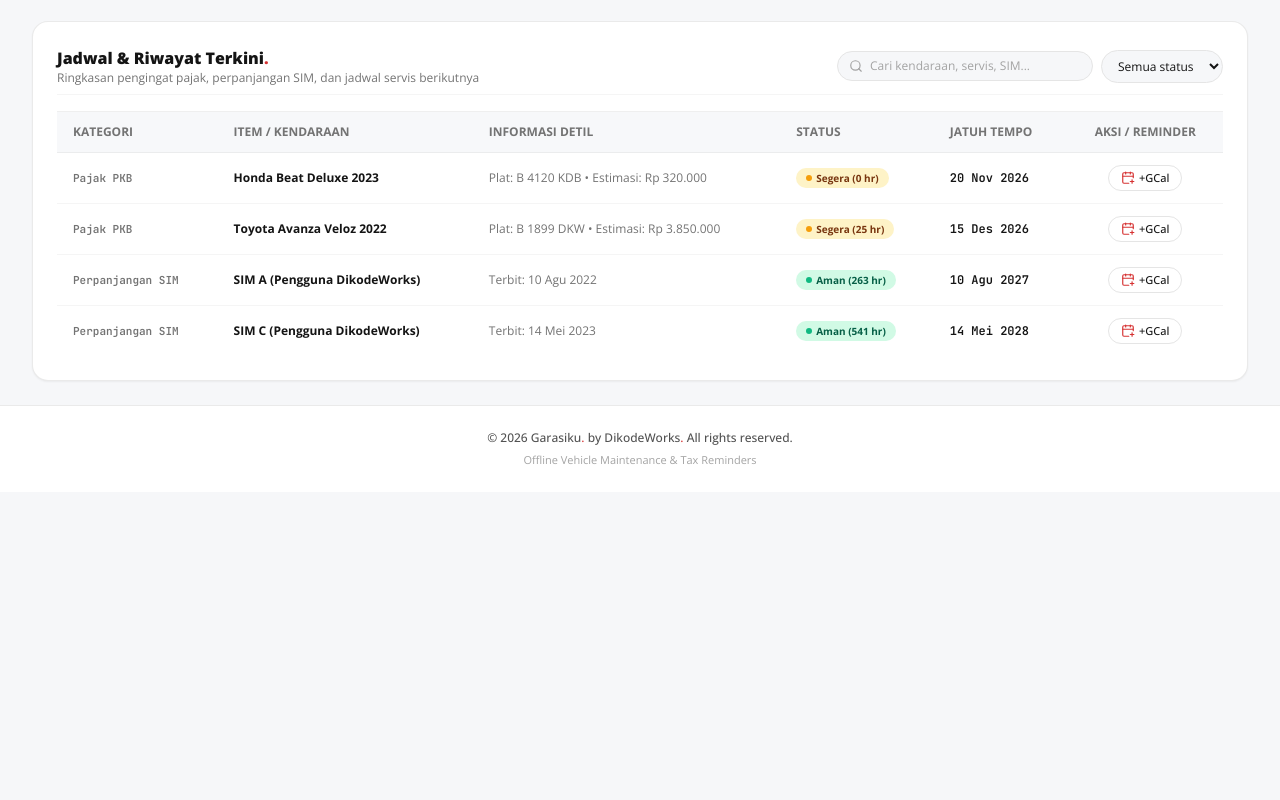
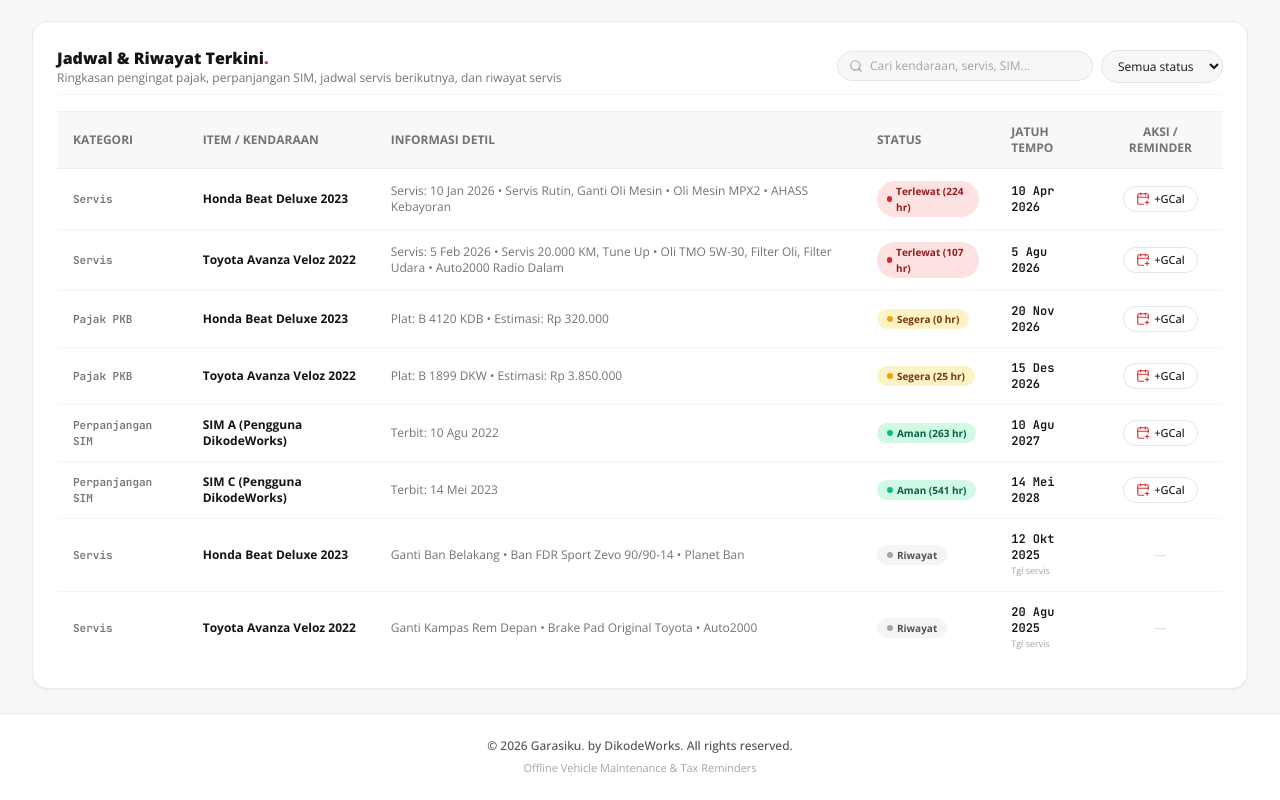
Before and after one commit to dikodeworks/GarasiKu, a plain HTML site: page index.html in a window 1280 px wide. Shown: the part 584-1384 px from the top of the page. Before the commit the page ends 1076 px from the top, so only its background shows below. Drawn offline with nearby package versions, Linux system fonts and the light colour scheme; a web font is replaced by a local one.

Commit message:
Update index.html

```diff
--- a/index.html
+++ b/index.html
@@ -319,7 +319,7 @@
                         <h3 class="text-base font-extrabold text-[#141414] dark:text-white">
                             Jadwal & Riwayat Terkini<span class="text-[#D63333]">.</span>
                         </h3>
-                        <p class="text-xs text-neutral-500 dark:text-neutral-400">Ringkasan pengingat pajak, perpanjangan SIM, dan jadwal servis berikutnya</p>
+                        <p class="text-xs text-neutral-500 dark:text-neutral-400">Ringkasan pengingat pajak, perpanjangan SIM, jadwal servis berikutnya, dan riwayat servis</p>
                     </div>
 
                     <div class="flex flex-wrap items-center gap-2">
@@ -333,6 +333,7 @@
                             <option value="AMAN">● Aman</option>
                             <option value="SEGERA">● Segera</option>
                             <option value="TERLEWAT">● Terlewat</option>
+                            <option value="RIWAYAT">● Riwayat</option>
                         </select>
                     </div>
                 </div>
@@ -1202,6 +1203,43 @@
                 });
             });
 
+            // Add Servis items (jadwal berikutnya + riwayat servis)
+            const latestServiceByVehicle = {};
+            appData.serviceLogs.forEach(s => {
+                const current = latestServiceByVehicle[s.vehicleId];
+                if (!current || new Date(s.date) > new Date(current.date)) latestServiceByVehicle[s.vehicleId] = s;
+            });
+
+            appData.serviceLogs.forEach(s => {
+                const veh = appData.vehicles.find(v => v.id === s.vehicleId);
+                const isLatest = latestServiceByVehicle[s.vehicleId]?.id === s.id;
+                const diff = getDaysDifference(s.nextDate);
+
+                let status = 'AMAN';
+                if (!isLatest) status = 'RIWAYAT';
+                else if (diff < 0) status = 'TERLEWAT';
+                else if (diff <= 30) status = 'SEGERA';
+
+                const taskSummary = getServiceItems(s, 'task').map(item => item.name).join(', ') || s.task || '-';
+                const partSummary = getServiceItems(s, 'part').map(item => item.name).join(', ') || s.parts || '';
+                const detailParts = [];
+                if (status !== 'RIWAYAT') detailParts.push(`Servis: ${formatIndoDate(s.date)}`);
+                detailParts.push(taskSummary);
+                if (partSummary) detailParts.push(partSummary);
+                if (s.location) detailParts.push(s.location);
+
+                items.push({
+                    kategori: 'Servis',
+                    title: veh ? veh.model : 'Kendaraan Dihapus',
+                    detail: detailParts.join(' • '),
+                    status: status,
+                    dueDate: s.nextDate,
+                    historyDate: s.date,
+                    diff: diff,
+                    gcalUrl: generateGoogleCalendarUrl(`Servis: ${veh ? veh.model : ''}`, `Servis terakhir: ${formatIndoDate(s.date)}\nPekerjaan: ${taskSummary}${partSummary ? '\nSuku cadang: ' + partSummary : ''}`, s.nextDate)
+                });
+            });
+
             // Filter
             if (search) {
                 items = items.filter(i => i.title.toLowerCase().includes(search) || i.kategori.toLowerCase().includes(search) || i.detail.toLowerCase().includes(search));
@@ -1210,8 +1248,14 @@
                 items = items.filter(i => i.status === statusFilter);
             }
 
-            // Sort by nearest due date
-            items.sort((a,b) => new Date(a.dueDate) - new Date(b.dueDate));
+            // Sort: pengingat terdekat dulu, riwayat servis di bagian bawah
+            items.sort((a,b) => {
+                const aHistory = a.status === 'RIWAYAT';
+                const bHistory = b.status === 'RIWAYAT';
+                if (aHistory !== bHistory) return aHistory ? 1 : -1;
+                if (aHistory && bHistory) return new Date(b.historyDate || b.dueDate) - new Date(a.historyDate || a.dueDate);
+                return new Date(a.dueDate) - new Date(b.dueDate);
+            });
 
             if (items.length === 0) {
                 tbody.innerHTML = `<tr><td colspan="6" class="py-8 text-center text-neutral-400">Tidak ada jadwal atau data pengingat.</td></tr>`;
@@ -1224,9 +1268,15 @@
                     statusBadge = `<span class="inline-flex items-center space-x-1 px-2.5 py-0.5 rounded-full text-[10px] font-bold bg-red-100 text-red-800 dark:bg-red-950 dark:text-red-300"><span class="w-1.5 h-1.5 rounded-full bg-red-600"></span><span>Terlewat (${Math.abs(item.diff)} hr)</span></span>`;
                 } else if (item.status === 'SEGERA') {
                     statusBadge = `<span class="inline-flex items-center space-x-1 px-2.5 py-0.5 rounded-full text-[10px] font-bold bg-amber-100 text-amber-900 dark:bg-amber-950 dark:text-amber-200"><span class="w-1.5 h-1.5 rounded-full bg-amber-500"></span><span>Segera (${item.diff} hr)</span></span>`;
+                } else if (item.status === 'RIWAYAT') {
+                    statusBadge = `<span class="inline-flex items-center space-x-1 px-2.5 py-0.5 rounded-full text-[10px] font-bold bg-neutral-100 text-neutral-600 dark:bg-neutral-800 dark:text-neutral-300"><span class="w-1.5 h-1.5 rounded-full bg-neutral-400"></span><span>Riwayat</span></span>`;
                 } else {
                     statusBadge = `<span class="inline-flex items-center space-x-1 px-2.5 py-0.5 rounded-full text-[10px] font-bold bg-emerald-100 text-emerald-800 dark:bg-emerald-950 dark:text-emerald-300"><span class="w-1.5 h-1.5 rounded-full bg-emerald-500"></span><span>Aman (${item.diff} hr)</span></span>`;
                 }
+
+                const dateCell = item.status === 'RIWAYAT'
+                    ? `<div class="font-mono font-semibold">${formatIndoDate(item.historyDate)}</div><div class="text-[9px] text-neutral-400">Tgl servis</div>`
+                    : `<div class="font-mono font-semibold">${formatIndoDate(item.dueDate)}</div>`;
 
                 return `
                     <tr class="hover:bg-neutral-50 dark:hover:bg-neutral-900/40 transition">
@@ -1234,12 +1284,13 @@
                         <td class="py-3 px-4 font-bold text-[#141414] dark:text-white">${item.title}</td>
                         <td class="py-3 px-4 text-neutral-500">${item.detail}</td>
                         <td class="py-3 px-4">${statusBadge}</td>
-                        <td class="py-3 px-4 font-mono font-semibold">${formatIndoDate(item.dueDate)}</td>
+                        <td class="py-3 px-4">${dateCell}</td>
                         <td class="py-3 px-4 text-center">
+                            ${item.status === 'RIWAYAT' ? '<span class="text-neutral-300 dark:text-neutral-600">—</span>' : `
                             <a href="${item.gcalUrl}" target="_blank" rel="noopener noreferrer" class="inline-flex items-center space-x-1 px-3 py-1 rounded-full border border-neutral-200 dark:border-neutral-700 text-[11px] font-medium hover:bg-neutral-100 dark:hover:bg-neutral-800 transition">
                                 <i data-lucide="calendar-plus" class="w-3.5 h-3.5 text-[#D63333]"></i>
                                 <span>+GCal</span>
-                            </a>
+                            </a>`}
                         </td>
                     </tr>
                 `;
```
